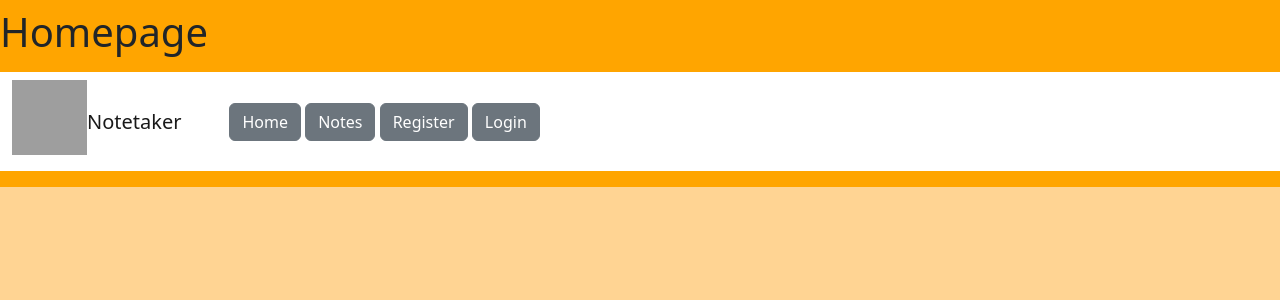
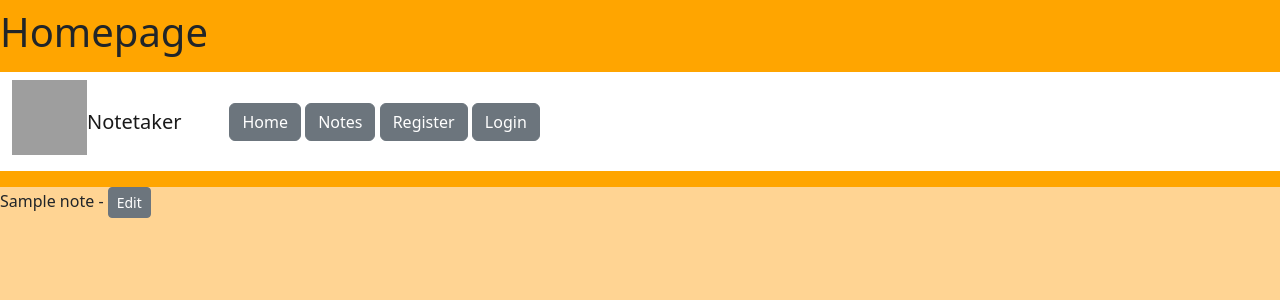
Before and after one commit to bps0075/Team-Arceus, a Django app: page / in a window 1280 px wide. Shown: the top 300 px of the page. Run offline with Django 4.2, Linux system fonts and the light colour scheme; tables that the repository leaves empty hold one stand-in row (values such as "Sample post"); some libraries are stand-ins or nearby versions; grey boxes are pictures that could not be loaded.

Commit message:
Update home.html

```diff
--- a/note2/note2_t/templates/home.html
+++ b/note2/note2_t/templates/home.html
@@ -20,5 +20,9 @@
         </div>
     </div>
 </br>-->
-
+{% for notes in object_list %}
+{{notes.title}} - <a href="{% url 'update_notes' notes.pk %}"  class="btn btn-secondary btn-sm"> Edit</a>
+<br/>
+<br/>
+{%endfor%}
 {% endblock %}
```
